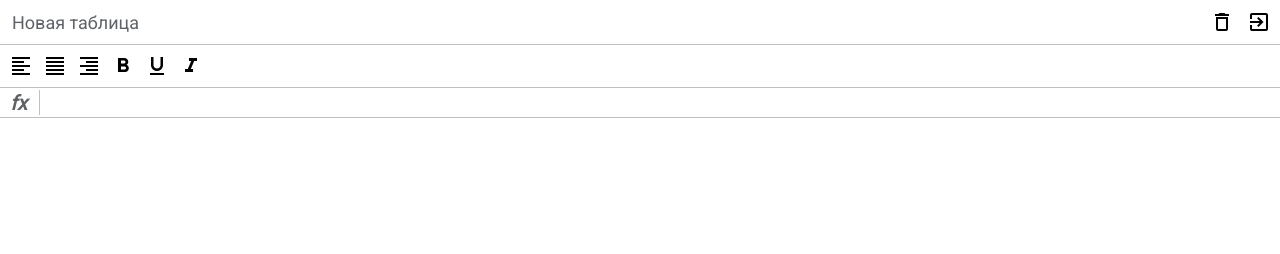
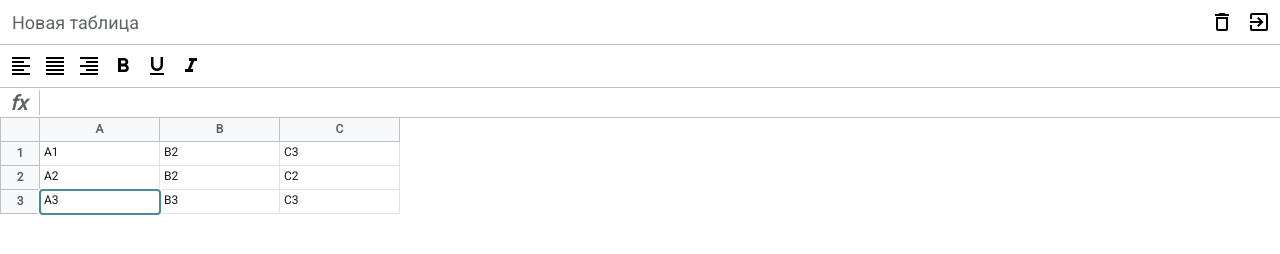
Before and after one commit to idDemonov/Excel-JS, a website built with webpack: page src/index.html in a window 1280 px wide. Built offline with nearby package versions, Linux system fonts and the light colour scheme.

Commit message:
Сделан editor

```diff
--- a/src/index.html
+++ b/src/index.html
@@ -69,12 +69,58 @@
           </div>
 
           <div class="header__formula formula">
-            <div class='formula__label'>fx</div>
-            <div class='formula__input' contenteditable spellcheck='false'></div>
+            <div class="formula__label">fx</div>
+            <div
+              class="formula__input"
+              contenteditable
+              spellcheck="false"
+            ></div>
           </div>
         </header>
 
-        <main class="editor"></main>
+        <main class="excel__editor editor">
+
+          <div class="row">
+            <div class="row__number"></div>
+
+            <div class="row__data">
+              <div class="column">A</div>
+              <div class="column">B</div>
+              <div class="column">C</div>
+            </div>
+          </div>
+
+          <div class="row">
+            <div class="row__number">1</div>
+
+            <div class="row__data">
+              <div class="row__cell" contenteditable>A1</div>
+              <div class="row__cell" contenteditable>B2</div>
+              <div class="row__cell" contenteditable>C3</div>
+            </div>
+          </div>
+
+          <div class="row">
+            <div class="row__number">2</div>
+
+            <div class="row__data">
+              <div class="row__cell" contenteditable>A2</div>
+              <div class="row__cell" contenteditable>B2</div>
+              <div class="row__cell" contenteditable>C2</div>
+            </div>
+          </div>
+
+          <div class="row">
+            <div class="row__number">3</div>
+
+            <div class="row__data">
+              <div class="row__cell selected" contenteditable>A3</div>
+              <div class="row__cell" contenteditable>B3</div>
+              <div class="row__cell" contenteditable>C3</div>
+            </div>
+          </div>
+
+        </main>
       </div>
     </div>
   </body>
--- a/src/style/base/_mixins.scss
+++ b/src/style/base/_mixins.scss
@@ -1,8 +1,9 @@
 @mixin focus() {
   &:focus {
-    box-shadow: $shadowFocus;
+    //box-shadow: $shadowFocus;
     outline: none;
     color: $color-black;
+    outline: #91bfcc auto 0.1em;
   }
 }
 
--- a/src/style/base/_variables.scss
+++ b/src/style/base/_variables.scss
@@ -1,9 +1,11 @@
-
 // Size
 $header-height: 44px;
 $toolbar-height: 44px;
 $formula-height: 30px;
 $formula-font-size: 20px;
+$row-height: 24px;
+$number-width: 40px;
+$cell-width: 120px;
 
 // Colors
 // Font
@@ -11,6 +13,8 @@ $color-grey: #5f6368;
 $color-black: #1a1a1a;
 // Other
 $border-color: #c0c0c0;
-$shadowFocus: 0 0 0 0.1em #91bfcc;
-$shadowHover: 0 0 0 0.1em #91bfcc;
+$border-color-cell: #e2e2e3;
+$background-cell-color: #f8f9fa;
+$shadowFocus: 0 0 0 0.1em #4a8a9a;
+$shadowHover: 0 0 0 0.1em #4a8a9a;
 $button-active: #dddcdc;
--- a/src/style/editor.scss
+++ b/src/style/editor.scss
@@ -1,5 +1,57 @@
-@import 'base/variables';
-@import 'base/mixins';
+.editor {
+  overflow-x: auto;
+}
 
-.editor {
+.column {
+  display: flex;
+  justify-content: center;
+  align-items: center;
+  min-width: $cell-width;
+  height: 100%;
+  border: 1px solid $border-color;
+  background-color: $background-cell-color;
+  border-top: 0;
+  border-left: 0;
+  font-weight: bold;
 }
+
+.row {
+  display: flex;
+  min-height: 20px;
+  height: $row-height;
+  color: $color-grey;
+
+  &__number {
+    display: flex;
+    justify-content: center;
+    align-items: center;
+    min-width: $number-width;
+    height: 100%;
+    border: 1px solid $border-color;
+    background-color: $background-cell-color;
+    border-top: 0;
+    font-weight: bold;
+  }
+  &__data {
+    display: flex;
+  }
+
+  &__cell {
+    min-width: 40px;
+    width: $cell-width;
+    padding: 4px;
+    height: 100%;
+    border: 1px solid $border-color-cell;
+    white-space: nowrap;
+    color: $color-black;
+    border-top: 0;
+    border-left: 0;
+    outline: none;
+
+    &.selected {
+      border: none;
+      outline: #4a8a9a auto 0.1em;
+      z-index: 2;
+    }
+  }
+}
--- a/src/style/index.scss
+++ b/src/style/index.scss
@@ -6,3 +6,17 @@
 
 @import 'header/header';
 @import 'editor';
+
+.excel {
+  position: relative;
+  color: #888;
+  height: 100%;
+  max-width: 100%;
+  &__editor {
+    position: relative;
+    top: $header-height + $toolbar-height + $formula-height;
+    left: 0;
+    right: 0;
+    padding-bottom: 2px;
+  }
+}
```
